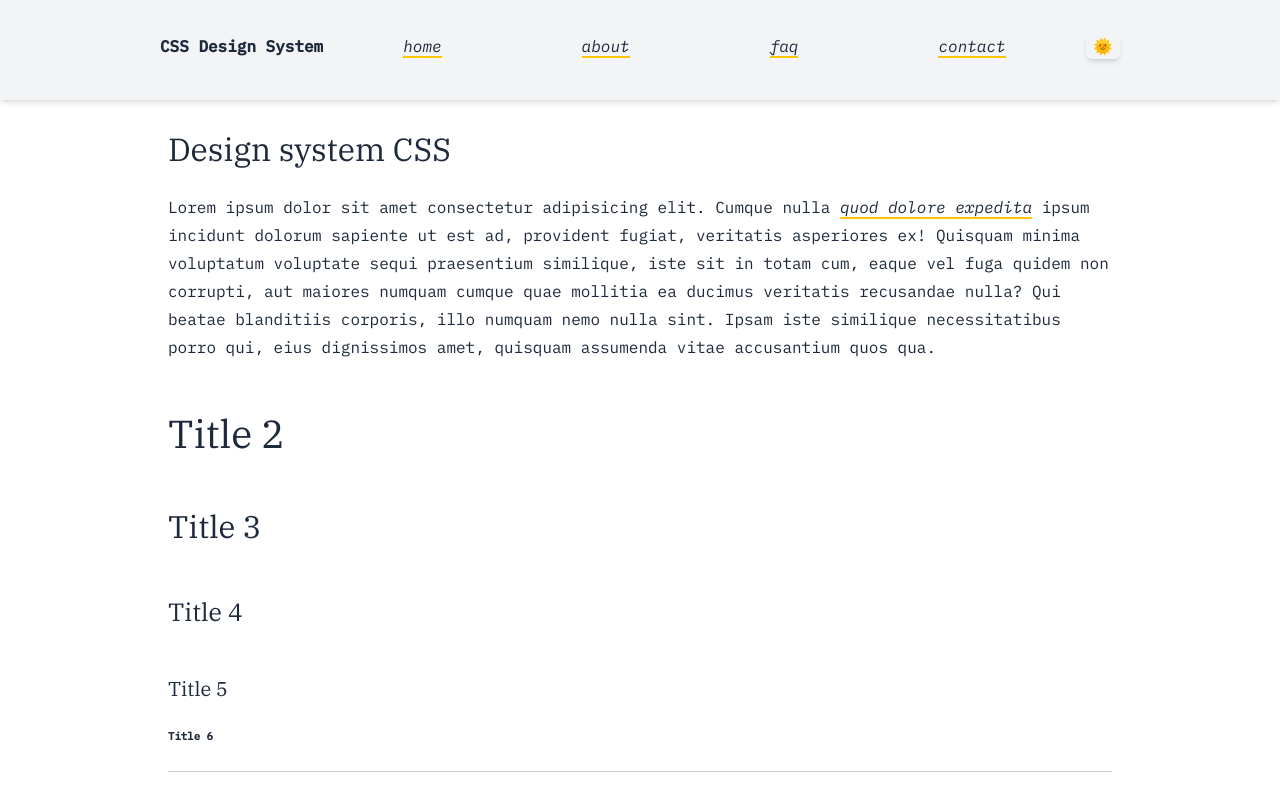
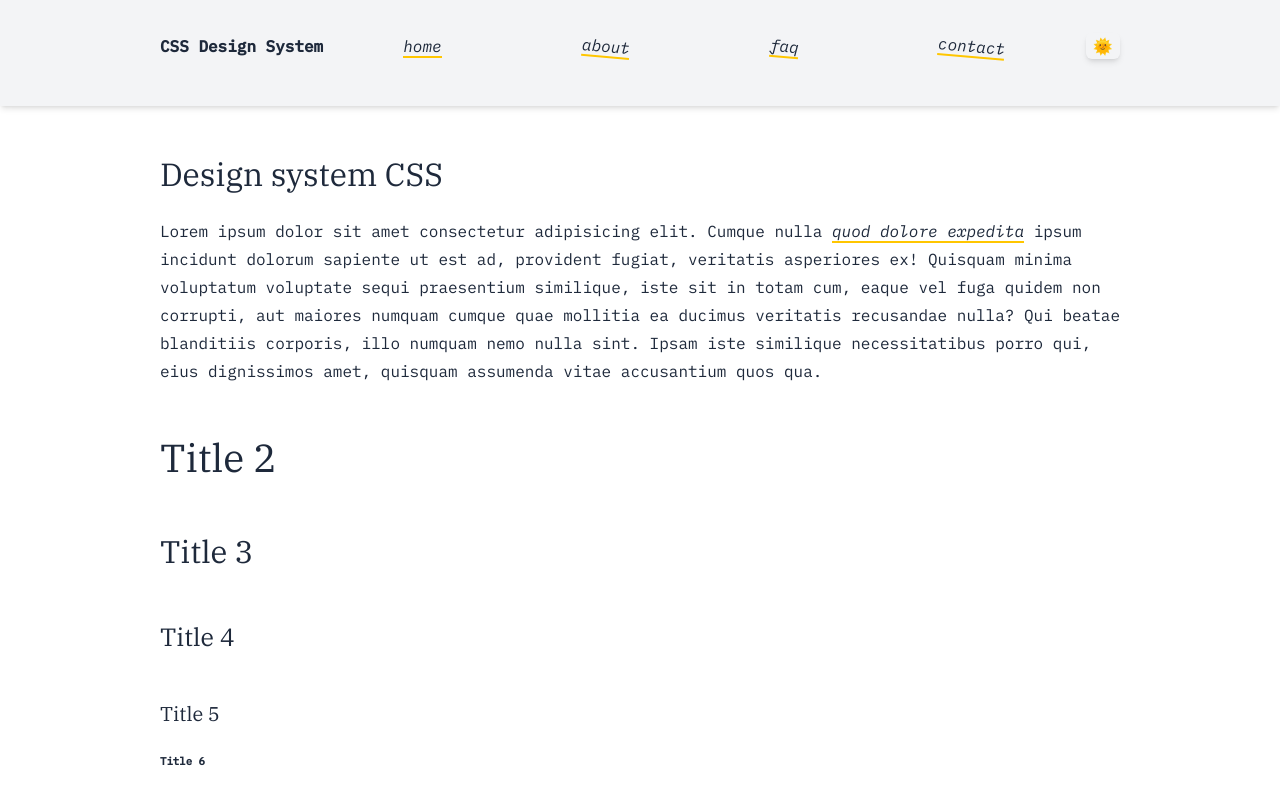
Before and after one commit to masiucd/CSS-design-system-for-the-web, a website built with Parcel: page index.html in a window 1280 px wide. Shown: the top 785 px of the page. Built offline with nearby package versions, Linux system fonts and the light colour scheme.

Commit message:
Perfect padding on header

```diff
--- a/css/style.css
+++ b/css/style.css
@@ -48,7 +48,7 @@
   --h5: 1.25em;
   --small-text: 0.8em;
   --base-font-size: 100%; /* 16px */
-  --header-height: 6.252em;
+  --header-height: 6.652em;
 
   /* Elevations */
   --shadow-sm: 0 1px 2px 0 rgb(0 0 0 / 0.05);
@@ -94,6 +94,10 @@ header {
   background-color: var(--header-background);
   height: var(--header-height);
   box-shadow: var(--shadow-md);
+  position: fixed;
+  top: 0;
+  left: 0;
+  width: 100%;
 }
 header .content {
   padding: 0.5rem var(--container-padding);
@@ -109,6 +113,14 @@ nav {
 nav ul {
   width: 100%;
   padding: 0.5rem 5rem;
+}
+
+nav ul li + li {
+  transform: rotate(5deg);
+  transition: all 0.2s ease-in-out;
+}
+nav ul li + li:hover {
+  transform: rotate(0deg);
 }
 
 button[data-theme="theme"] {
@@ -272,10 +284,9 @@ table {
 }
 
 main.layout {
-  /* max-width: 900px; */
   max-width: 90%;
   margin: 0 auto;
-  padding: 0.5rem;
+  padding: calc(1.652em + var(--header-height)) 0;
 }
 
 .grid {
--- a/js/app.js
+++ b/js/app.js
@@ -20,6 +20,7 @@
   }
 
   toggleButton.addEventListener("click", () => {
+    // console.log("document.body.scrollHeight", document.body.scrollHeight, document.body.offsetTop)
     theme = localStorage.getItem("theme")
     if (theme === "dark") {
       disableDarkMode()
@@ -27,4 +28,18 @@
       enableDarkTheme()
     }
   })
+
+  window.addEventListener("scroll", e => {
+    console.log(
+      "document.body.scrollTop",
+      document.body.scrollTop,
+      document.body.offsetTop,
+      document.body.scrollHeight
+    )
+    if (document.body.scrollTop > 0) {
+      document.body.classList.add("scrolled")
+    } else {
+      document.body.classList.remove("scrolled")
+    }
+  })
 })()
```
